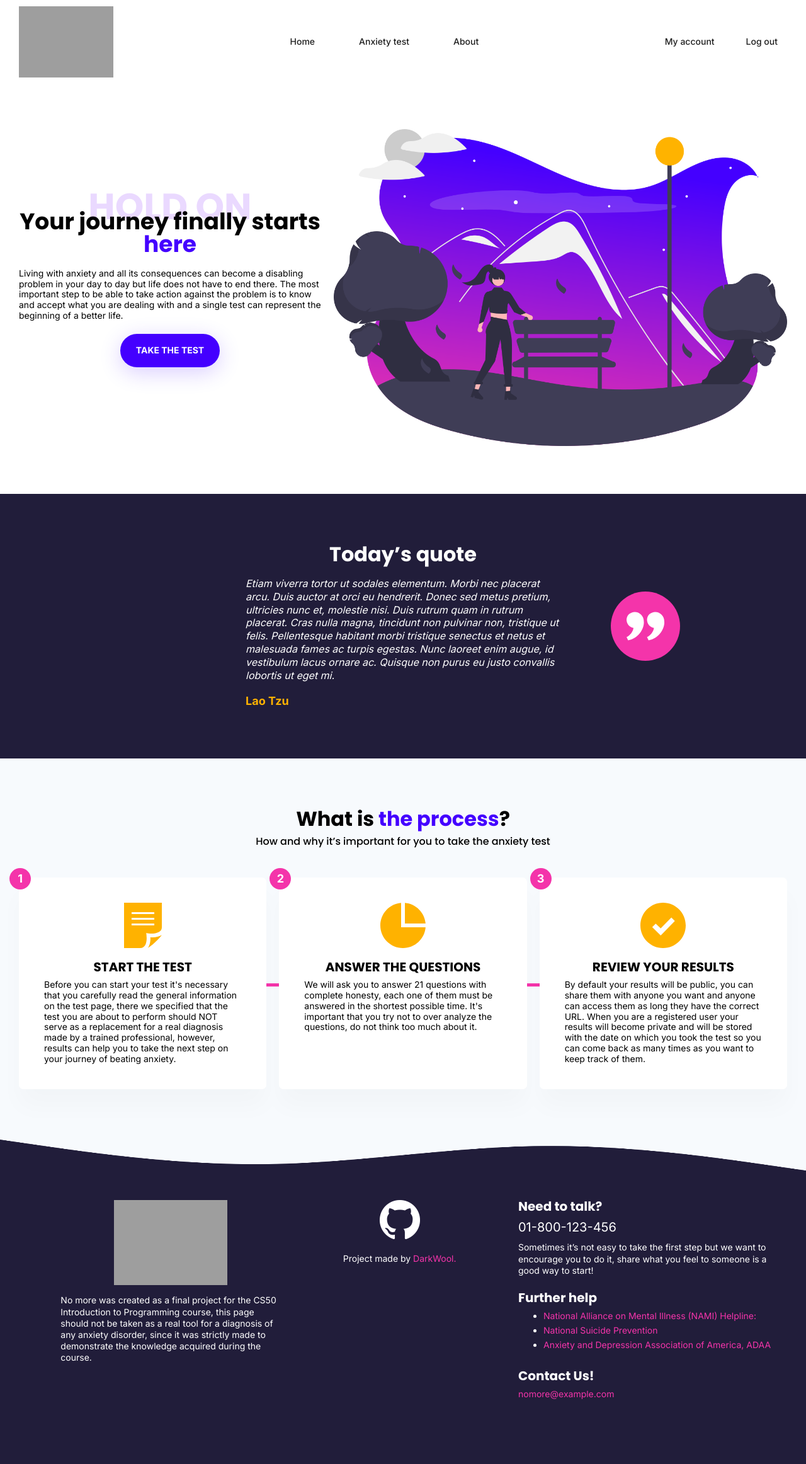
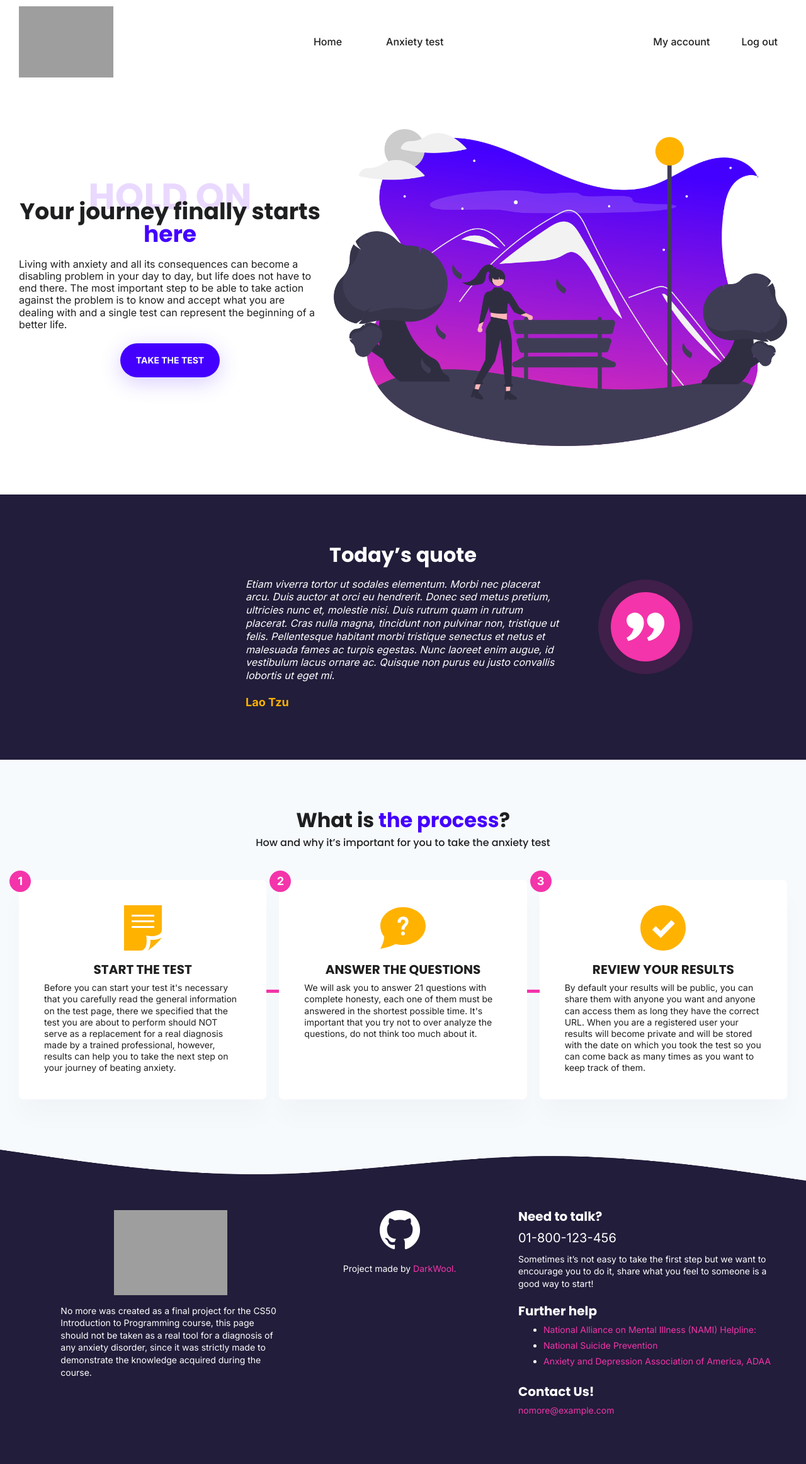
Before and after one commit to DarkWool/cs50-final-project, a Flask app: page / in a window 1280 px wide. Shown: the whole page at 63% size. Before the commit the page ends 2221 px from the top, so only its background shows below. Run offline with Flask 2, Linux system fonts and the light colour scheme; the visitor is signed in with stand-in values (Sample User, id 1); some libraries are stand-ins or nearby versions; grey boxes are pictures that could not be loaded.

Commit message:
Fixed some page titles, styles, and indentations.

```diff
--- a/anxiety_app/static/css/style.css
+++ b/anxiety_app/static/css/style.css
@@ -1,4 +1,4 @@
-@import url("https://fonts.googleapis.com/css2?family=Inter:wght@200;300;400;500;600;700;800;900&family=Montserrat:ital,wght@0,300;0,400;0,500;0,600;0,700;0,800;0,900;1,300;1,400;1,500;1,600;1,700;1,800;1,900&family=Poppins:wght@200;300;400;500;600;700;800;900&family=Source+Sans+Pro:ital,wght@0,200;0,300;0,400;0,600;0,700;0,900;1,200;1,300;1,400;1,600;1,700;1,900&display=swap");
+@import url("https://fonts.googleapis.com/css2?family=Inter:wght@200;300;400;500;600;700;800;900&family=Poppins:wght@200;300;400;500;600;700;800;900&display=swap");
 
 *, *::before, *::after {
     box-sizing: border-box;
@@ -21,9 +21,13 @@
     height: 100%;
 }
 
+body {
+    color: hsl(210, 3%, 12%);
+}
+
 body, input, button {
     font-family: Inter, sans-serif;
-    line-height: 1.2;
+    line-height: 1.3;
 }
 
 a {
@@ -752,7 +763,7 @@
 .m-fter {
     background-color: var(--darkPurple);
     padding: 10px 0 75px;
-    line-height: 1.3;
+    line-height: 1.4;
 }
 
 .m-fter_content {
@@ -1102,19 +1119,11 @@
         --font-36: 32px;
     }
 
-    .menu_anchor {
-        font-size: 14px;
-    }
-
     /* Home styles */
     .main_title {
         font-size: 36px;
     }
 
-    .main_subtitle {
-        font-size: 14px;
-    }
-
     .quote {
         padding: 0;
     }
--- a/anxiety_app/templates/index.html
+++ b/anxiety_app/templates/index.html
@@ -9,7 +9,7 @@
         <div class="col-40">
             <h1 class="main_title" data-alt-title="HOLD ON">Your journey finally starts <span class="accent-purple">here</span></h1>
             <p class="main_subtitle">
-                Living with anxiety and all its consequences can become a disabling problem in your day to day but life does not have to
+                Living with anxiety and all its consequences can become a disabling problem in your day to day, but life does not have to
                 end there. The most important step to be able to take action against the problem is to know and accept what you are
                 dealing with and a single test can represent the beginning of a better life.
             </p>
@@ -67,7 +67,8 @@
                     </span>
                     <svg xmlns="http://www.w3.org/2000/svg" width="64" height="64" viewBox="0 0 24 24" class="steps_icon">
                         <path
-                            d="M23.949 13c-.509 6.158-5.66 11-11.949 11-6.627 0-12-5.373-12-12 0-6.29 4.842-11.44 11-11.95v12.95h12.949zm-10.949-2h10.949c-.481-5.828-5.122-10.467-10.949-10.95v10.95z" />
+                            d="M12 1c-6.338 0-12 4.226-12 10.007 0 2.05.738 4.063 2.047 5.625.055 1.83-1.023 4.456-1.993 6.368 2.602-.47 6.301-1.508 7.978-2.536 9.236 2.247 15.968-3.405 15.968-9.457 0-5.812-5.701-10.007-12-10.007zm0 15c-.565 0-1.024-.459-1.024-1.025 0-.565.459-1.024 1.024-1.024.566 0 1.024.459 1.024 1.024 0 .566-.458 1.025-1.024 1.025zm1.606-4.858c-.74.799-.775 1.241-.766 1.785h-1.643c-.006-1.208.016-1.742 1.173-2.842.469-.446.84-.799.788-1.493-.047-.66-.599-1.004-1.117-1.004-.581 0-1.261.432-1.261 1.649h-1.646c0-1.966 1.155-3.237 2.941-3.237.849 0 1.592.278 2.09.783.468.473.709 1.125.7 1.883-.013 1.134-.704 1.878-1.259 2.476z" />
+                    </svg>
                     </svg>
                     <h4 class="process-title">ANSWER THE QUESTIONS</h4>
                     <p class="t-small">
--- a/anxiety_app/templates/layout/base-blank.html
+++ b/anxiety_app/templates/layout/base-blank.html
@@ -4,7 +4,7 @@
     <meta charset="UTF-8">
     <meta http-equiv="X-UA-Compatible" content="IE=edge">
     <meta name="viewport" content="width=device-width, initial-scale=1.0">
-    <title>{% block title %}{% endblock %}</title>
+    <title>{% block title %}{% endblock %} - No more</title>
     <link rel="stylesheet" href="{{ url_for('static', filename='css/style.css') }}">
     {% block scripts %}{% endblock %}
 </head>
--- a/anxiety_app/templates/layout/base.html
+++ b/anxiety_app/templates/layout/base.html
@@ -4,9 +4,9 @@
     <meta charset="UTF-8">
     <meta http-equiv="X-UA-Compatible" content="IE=edge">
     <meta name="viewport" content="width=device-width, initial-scale=1.0">
-    <title>{% block title %}{% endblock %}</title>
+    <title>{% block title %}{% endblock %} - No more</title>
     <link rel="stylesheet" href="{{ url_for('static', filename='css/style.css') }}">
-    <script src="static/js/hamburger-menu.js"></script>
+    <script src="{{ url_for('static', filename='js/hamburger-menu.js') }}"></script>
     {% block scripts %}{% endblock %}
 </head>
 {% block body %}{% endblock %}
--- a/anxiety_app/templates/layout/header.html
+++ b/anxiety_app/templates/layout/header.html
@@ -8,7 +8,6 @@
             <ul class="menu_nav">
                 <li><a class="menu_anchor" href="{{ url_for('index') }}">Home</a></li>
                 <li><a class="menu_anchor" href="{{ url_for('info') }}">Anxiety test</a></li>
-                <li><a class="menu_anchor" href="{{ url_for('info') }}">About</a></li>
             </ul>
         </nav>
         <div class="m-header_auth">
@@ -37,7 +36,6 @@
             <nav class="sidebar_nav">
                 <a class="sidebar_anchor" href="{{ url_for('index') }}">Home</a>
                 <a class="sidebar_anchor" href="{{ url_for('info') }}">Anxiety Test</a>
-                <a class="sidebar_anchor" href="{{ url_for('info') }}">About</a>
                 {% if current_user.is_authenticated %}
                 <a class="sidebar_anchor" href="{{ url_for('dashboard') }}">My account</a>
                 <a class="sidebar_anchor" href="{{ url_for('logout') }}">Log out</a>
--- a/anxiety_app/templates/quiz.html
+++ b/anxiety_app/templates/quiz.html
@@ -7,7 +7,7 @@
 <body class="full-viewp">
     <main class="full-cg">
         <section id="questionContainer">
-            {% include "questions.html" %}
+{% include "questions.html" %}
         </section>
     </main>
 </body>
--- a/anxiety_app/templates/results.html
+++ b/anxiety_app/templates/results.html
@@ -104,7 +104,6 @@
         </div>
     </section>
     {% include "layout/footer.html" %}
-</body>
     {% if extraData == True %}
     <script>
         const labels = [
@@ -116,4 +115,5 @@
         ];
     </script>
     {% endif %}
+</body>
 {% endblock %}
--- a/anxiety_app/templates/users/dashboard.html
+++ b/anxiety_app/templates/users/dashboard.html
@@ -2,7 +2,7 @@
 {% block title %}My account{% endblock %}
 {% block body %}
 <body class="full-viewp">
-    {% include "layout/header.html" %}
+{% include "layout/header.html" %}
     <main class="dashboard">
         <div>
             <h1 class="dashboard_greet">Hi, {{ current_user.username }}!</h1>
@@ -29,7 +29,7 @@
             </div>
             <div class="dashboard_block pink-bg">
                 <h2>Change password</h2>
-                <a href="#" class="primary-btn">Change</a>
+                <a href="{{ url_for('changePassword') }}" class="primary-btn">Change</a>
             </div>
         </section>
     </main>
```
Also changed, not shown: other parts of anxiety_app/static/css/style.css (+33 -13 lines), anxiety_app/templates/auth/signup.html (+16 -5 lines), anxiety_app/templates/layout/footer.html (indentation only), anxiety_app/templates/questions.html (indentation only). Lines whose indentation alone changed are shown as unchanged.
